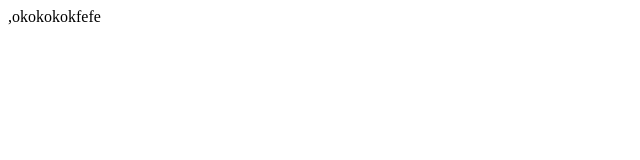
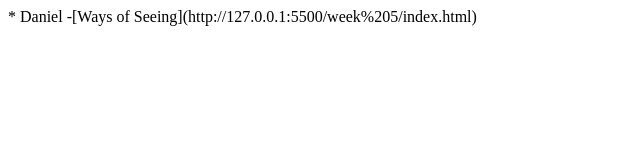
Before and after one commit to DanielJiang-blog/Daniel-Jiang-s-github-page, a plain HTML site: page index.html in a window 1280 px wide. Shown: the whole page, without its empty margins (0-640 px from the left). Drawn offline with Linux system fonts and the light colour scheme.

Commit message:
Update index.html

```diff
--- a/index.html
+++ b/index.html
@@ -1,2 +1,2 @@
 <ddd>
-,okokokokfefe
+* Daniel -[Ways of Seeing](http://127.0.0.1:5500/week%205/index.html)
```
